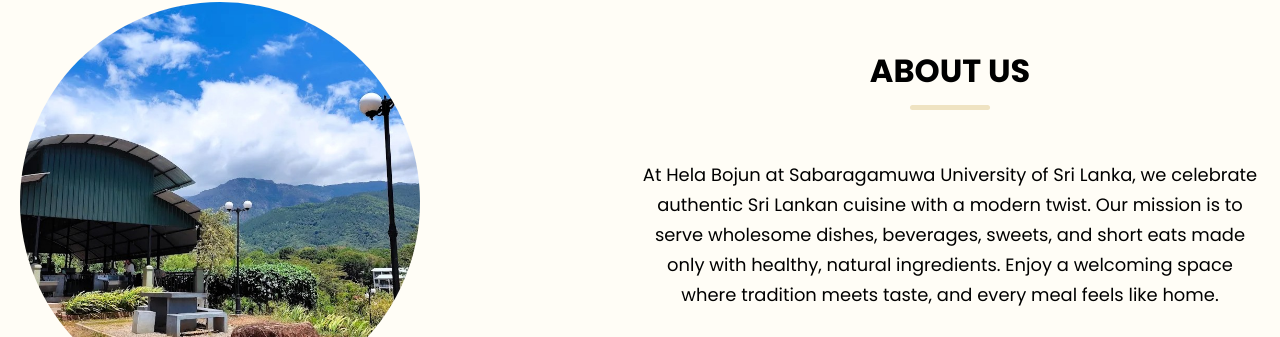
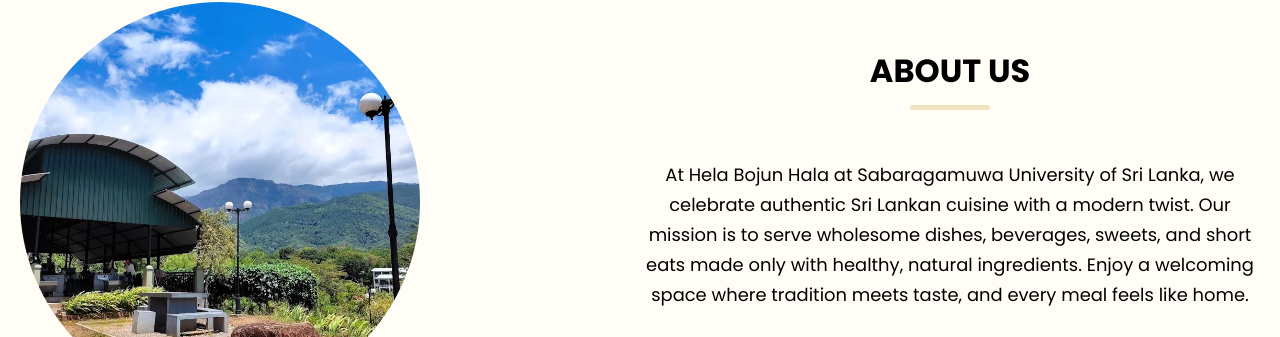
Before and after one commit to chamika-u/hela-bojun, a plain HTML site: page index.html in a window 1280 px wide. Shown: the part 918-1255 px from the top of the page. Drawn offline with nearby package versions, Linux system fonts and the light colour scheme; a web font is replaced by a local one.

Commit message:
fix: Update title and about section for Hela Bojun branding

```diff
--- a/index.html
+++ b/index.html
@@ -4,7 +4,7 @@
         <meta charset="UTF-8">
         <meta name="viewport" content="width=device-width, initial-scale=1.0">
 
-        <title>Matcha Shop</title>
+        <title>Hela Bojun</title>
 
         <!-- Linking Font Awesome CSS for icons -->
         <link rel="stylesheet" href="https://cdnjs.cloudflare.com/ajax/libs/font-awesome/6.0.0-beta3/css/all.min.css">
@@ -71,7 +71,7 @@
                    <div class="about-details">
                     <h2 class="section-title">About Us</h2>
                     <p class="text">
-                        At Hela Bojun at Sabaragamuwa University of Sri Lanka, we celebrate authentic Sri Lankan cuisine with a modern twist.
+                        At Hela Bojun Hala at Sabaragamuwa University of Sri Lanka, we celebrate authentic Sri Lankan cuisine with a modern twist.
                         Our mission is to serve wholesome dishes, beverages, sweets, and short eats made only with healthy, natural ingredients.
                         Enjoy a welcoming space where tradition meets taste, and every meal feels like home.
                     </p>
```
